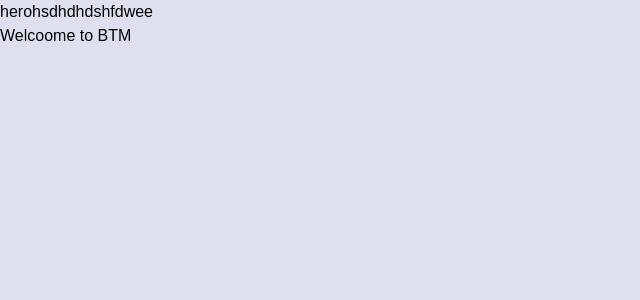
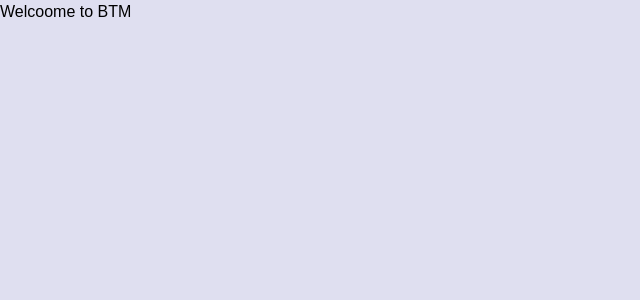
Before and after one commit to Nikhilkumarsaha/animated-website, a React (Vite) app: page / in a window 1280 px wide. Shown: the top 300 px of the page, without its empty margins (0-640 px from the left). Built offline with nearby package versions, Linux system fonts and the light colour scheme.

Commit message:
index.css

```diff
--- a/src/App.jsx
+++ b/src/App.jsx
@@ -3,7 +3,7 @@ import About from "./components/About"
 
 const App = () => {
   return (
-    <main>
+    <main className="max-width">
       <Hero/>
       <About/>
     </main>
--- a/src/components/Hero.jsx
+++ b/src/components/Hero.jsx
@@ -1,8 +1,14 @@
 
 const Hero = () => {
   return (
-    <div>
-      <h1>herohsdhdhdshfdwee</h1>
+    <div className="relative h-dvh w-screen overflow-hidden">
+      <div id="video-frame" className="relative z-10 h-dvh w-screen overflow-hidden rounded-lg bg-blue-75">
+          <div>
+            <div className="mask-clip-path">
+
+            </div>
+          </div>
+      </div>
     </div>
   )
 }
```
